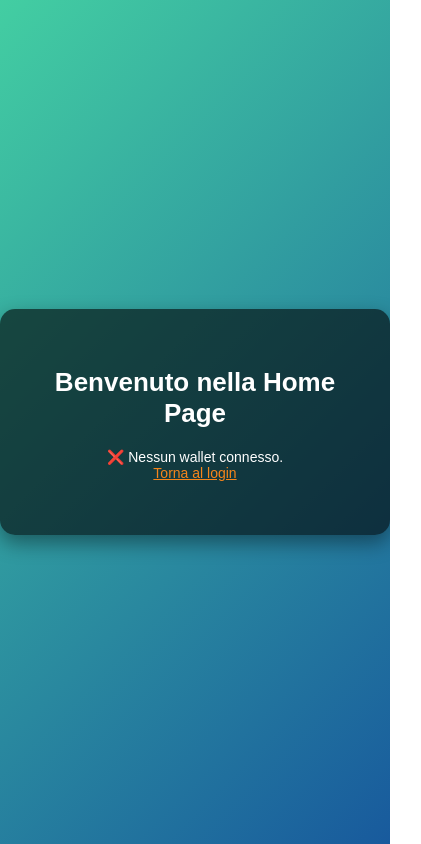
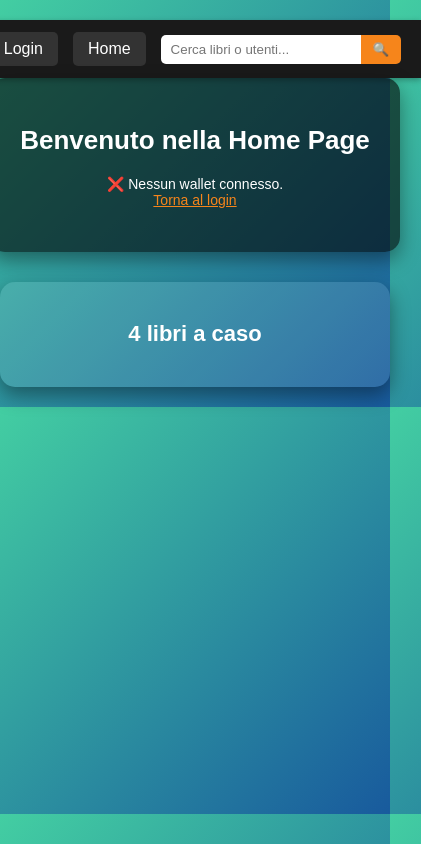
Before and after one commit to deborapucciarelli/progettoSDD, a plain HTML site: page book-marketplace/public/home.html in a window 390 px wide. Shown: the whole page, 421 px wide, since content can reach past the window. Drawn offline with Linux system fonts and the light colour scheme; no server answers.

Commit message:
Aggiunta pagina di dettaglio libri

```diff
--- /dev/null
+++ b/book-marketplace/public/css/book.css
@@ -0,0 +1,102 @@
+/* Font e sfondo generale */
+body {
+  font-family: 'Segoe UI', Tahoma, Geneva, Verdana, sans-serif;
+  background: linear-gradient(135deg, #1e3c72, #2a5298);
+  color: #fff;
+  margin: 0;
+  padding: 20px;
+  text-align: center;
+}
+
+/* Titolo pagina */
+.home-container h1 {
+  margin-bottom: 40px;
+}
+
+/* Sezione libro */
+.books-section {
+  display: flex;
+  justify-content: center;
+}
+
+/* Contenitore del libro */
+.book-container {
+  background: linear-gradient(135deg, rgba(255,140,0,0.3), rgba(255,215,0,0.3));
+  display: flex;
+  flex-direction: column; /* immagine sopra, dettagli sotto */
+  gap: 20px;
+  padding: 30px;
+  border-radius: 20px;
+  max-width: 400px;
+  width: 100%;
+  box-shadow: 0 8px 20px rgba(0,0,0,0.4);
+  transition: transform 0.3s ease, box-shadow 0.3s ease;
+}
+
+.book-container:hover {
+  transform: translateY(-5px);
+  box-shadow: 0 12px 25px rgba(0,0,0,0.6);
+}
+
+/* Immagine del libro */
+.book-image img {
+  width: 25%;
+  border-radius: 15px;
+  box-shadow: 0 8px 20px rgba(0,0,0,0.4);
+  transition: transform 0.3s ease;
+}
+
+.book-image img:hover {
+  transform: scale(1.05);
+}
+
+/* Dettagli libro */
+.book-details h2 {
+  margin-top: 0;
+  margin-bottom: 15px;
+  font-size: 24px;
+  color: #fff8dc;
+}
+
+.book-details p {
+  margin: 6px 0;
+  font-size: 16px;
+  line-height: 1.5;
+  color: #fff;
+}
+
+.book-details p strong {
+  color: #ffd700;
+}
+
+/* Bottone acquista */
+#buyBtn {
+  margin-top: 20px;
+  padding: 12px 24px;
+  background: linear-gradient(135deg, #ff7e5f, #feb47b);
+  border: none;
+  border-radius: 12px;
+  color: #fff;
+  font-size: 16px;
+  font-weight: bold;
+  cursor: pointer;
+  transition: background 0.3s ease, transform 0.2s ease, box-shadow 0.2s ease;
+  box-shadow: 0 6px 15px rgba(0, 0, 0, 0.4);
+}
+
+#buyBtn:hover {
+  background: linear-gradient(135deg, #feb47b, #ff7e5f);
+  transform: translateY(-3px);
+  box-shadow: 0 10px 20px rgba(0, 0, 0, 0.5);
+}
+
+/* Responsive */
+@media (max-width: 500px) {
+  .book-container {
+    padding: 20px;
+  }
+
+  .book-details h2 {
+    font-size: 20px;
+  }
+}
--- /dev/null
+++ b/book-marketplace/public/css/home.css
@@ -0,0 +1,89 @@
+body {
+  font-family: Arial, sans-serif;
+  background: linear-gradient(135deg, #43cea2, #185a9d);
+  color: #fff;
+  display: flex;
+  flex-direction: column;
+  align-items: center;
+  margin: 0;
+  padding: 20px;
+}
+
+/* Blocco home/wallet */
+.home-container {
+  background: rgba(0, 0, 0, 0.6);
+  padding: 30px;
+  border-radius: 15px;
+  text-align: center;
+  box-shadow: 0 8px 20px rgba(0, 0, 0, 0.4);
+  max-width: 500px;
+  width: 100%;
+  margin-bottom: 30px;
+}
+
+h1 {
+  margin-bottom: 20px;
+  font-size: 26px;
+}
+
+p {
+  font-size: 16px;
+}
+
+#walletInfo {
+  margin-top: 20px;
+  font-size: 14px;
+  word-break: break-word;
+}
+
+/* Blocco libri */
+.books-section {
+  background: rgba(255, 255, 255, 0.1);
+  padding: 20px;
+  border-radius: 15px;
+  max-width: 900px;
+  width: 100%;
+  box-shadow: 0 8px 20px rgba(0, 0, 0, 0.4);
+}
+
+.books-section h2 {
+  text-align: center;
+  margin-bottom: 20px;
+  font-size: 22px;
+}
+
+/* Griglia libri */
+.books-container {
+  display: grid;
+  grid-template-columns: repeat(auto-fit, minmax(180px, 1fr));
+  gap: 20px;
+}
+
+.book-card {
+  background: rgba(0, 0, 0, 0.6);
+  padding: 10px;
+  border-radius: 10px;
+  text-align: center;
+  box-shadow: 0 4px 10px rgba(0, 0, 0, 0.3);
+  transition: transform 0.2s ease;
+}
+
+.book-card:hover {
+  transform: scale(1.05);
+}
+
+.book-card img {
+  max-width: 100%;
+  border-radius: 8px;
+  margin-bottom: 10px;
+}
+
+.book-link {
+  color: #fff;
+  text-decoration: none;
+}
+
+.book-link h3 {
+  margin: 0;
+  font-size: 16px;
+}
--- /dev/null
+++ b/book-marketplace/public/css/navbar.css
@@ -0,0 +1,52 @@
+/* navbar.css */
+.navbar {
+  display: flex;
+  justify-content: space-between;
+  align-items: center;
+  padding: 12px 20px;
+  background-color: #1a1a1a; /* grigio scuro */
+  color: #fff;
+  box-shadow: 0 2px 6px rgba(0,0,0,0.3);
+  font-family: Arial, sans-serif;
+}
+
+.nav-left, .nav-right {
+  display: flex;
+  align-items: center;
+}
+
+.nav-left .nav-btn {
+  margin-right: 15px;
+  padding: 8px 15px;
+  background-color: #333;
+  color: #fff;
+  text-decoration: none;
+  border-radius: 5px;
+  transition: background-color 0.3s;
+}
+
+.nav-left .nav-btn:hover {
+  background-color: #555;
+}
+
+.nav-right input[type="text"] {
+  padding: 7px 10px;
+  border-radius: 5px 0 0 5px;
+  border: none;
+  outline: none;
+  width: 180px;
+}
+
+.nav-right button {
+  padding: 7px 12px;
+  border-radius: 0 5px 5px 0;
+  border: none;
+  background-color: #f6851b; /* arancione */
+  color: #fff;
+  cursor: pointer;
+  transition: background-color 0.3s;
+}
+
+.nav-right button:hover {
+  background-color: #e67e22;
+}
--- a/book-marketplace/public/file css/home.css
+++ /dev/null
@@ -1,35 +0,0 @@
-body {
-  font-family: Arial, sans-serif;
-  background: linear-gradient(135deg, #43cea2, #185a9d);
-  color: #fff;
-  display: flex;
-  justify-content: center;
-  align-items: center;
-  height: 100vh;
-  margin: 0;
-}
-
-.home-container {
-  background: rgba(0, 0, 0, 0.6);
-  padding: 40px;
-  border-radius: 15px;
-  text-align: center;
-  box-shadow: 0 8px 20px rgba(0, 0, 0, 0.4);
-  max-width: 500px;
-  width: 100%;
-}
-
-h1 {
-  margin-bottom: 20px;
-  font-size: 26px;
-}
-
-p {
-  font-size: 16px;
-}
-
-#walletInfo {
-  margin-top: 20px;
-  font-size: 14px;
-  word-break: break-word;
-}
--- a/book-marketplace/public/home.html
+++ b/book-marketplace/public/home.html
@@ -3,20 +3,27 @@
 <head>
   <meta charset="UTF-8">
   <title>Home Page</title>
-  <link rel="stylesheet" href="file css/home.css">
+  <link rel="stylesheet" href="css/home.css">
+  <link rel="stylesheet" href="css/navbar.css">
 </head>
 <body>
+
+  <div id="navbar"></div>
+  <script src="js/loadNavbar.js"></script>
+
   <div class="home-container">
     <h1>Benvenuto nella Home Page</h1>
     <p class="wallet-info" id="walletInfo"></p>
+  </div>
 
+  <div class="books-section">
+    <h2>4 libri a caso</h2>
     <div class="books-container" id="booksContainer">
       <!-- Le card dei libri verranno inserite qui -->
     </div>
   </div>
 
   <script>
-    // Mostra wallet
     async function loadWallet() {
       let walletAddress = localStorage.getItem("walletAddress");
 
@@ -35,9 +42,8 @@
 
     loadWallet();
 
-   // Prendi libri da API e crea card
     async function loadBooks() {
-    const res = await fetch('/api/books');   // ✅ usa la rotta corretta
+      const res = await fetch('/api/books');
       const books = await res.json();
       const container = document.getElementById('booksContainer');
 
@@ -45,18 +51,15 @@
         const card = document.createElement('div');
         card.className = 'book-card';
         card.innerHTML = `
+          <a href="/book/${book._id}">
             <img src="${book["Image-URL-S"]}" alt="${book["Book-Title"]}">
             <h3>${book["Book-Title"]}</h3>
-      <p><strong>Autore:</strong> ${book["Book-Author"]}</p>
-      <p><strong>Anno:</strong> ${book["Year-Of-Publication"]}</p>
-      <p><strong>Usato:</strong> ${book["Usato"] ? 'Sì' : 'No'}</p>
-      <p><strong>Utente:</strong> ${book.User.username}</p>
+          </a>
         `;
         container.appendChild(card);
       });
     }
 
-
     loadBooks();
   </script>
 </body>
--- /dev/null
+++ b/book-marketplace/public/js/loadNavbar.js
@@ -0,0 +1,29 @@
+// Carica la navbar
+async function loadNavbar() {
+  const navbarContainer = document.getElementById('navbar');
+  try {
+    const res = await fetch('navbar.html'); // relativo alla pagina
+    if (!res.ok) throw new Error('Navbar non trovata');
+    const html = await res.text();
+    navbarContainer.innerHTML = html;
+
+    // Eventi ricerca
+    const searchInput = document.getElementById('searchInput');
+    const searchBtn = document.getElementById('searchBtn');
+
+    searchBtn.addEventListener('click', () => {
+      const query = searchInput.value.trim();
+      if (query) window.location.href = `/search.html?q=${encodeURIComponent(query)}`;
+    });
+
+    searchInput.addEventListener('keypress', (e) => {
+      if (e.key === 'Enter') searchBtn.click();
+    });
+
+  } catch (err) {
+    navbarContainer.innerHTML = `<p style="color:red;">Errore caricamento navbar: ${err.message}</p>`;
+  }
+}
+
+// Chiama subito
+loadNavbar();
--- /dev/null
+++ b/book-marketplace/public/navbar.html
@@ -0,0 +1,10 @@
+<nav class="navbar">
+  <div class="nav-left">
+    <a href="index.html" class="nav-btn">Login</a>
+    <a href="home.html" class="nav-btn">Home</a>
+  </div>
+  <div class="nav-right">
+    <input type="text" id="searchInput" placeholder="Cerca libri o utenti...">
+    <button id="searchBtn">🔍</button>
+  </div>
+</nav>
```
Also changed, not shown: book-marketplace/public/book.html (added, +57 -0 lines), book-marketplace/public/index.html (+1 -1 lines), book-marketplace/server.js (+22 -6 lines), book-marketplace/public/css/index.css (renamed from book-marketplace/public/file css/index.css). Lines whose indentation alone changed are shown as unchanged.
